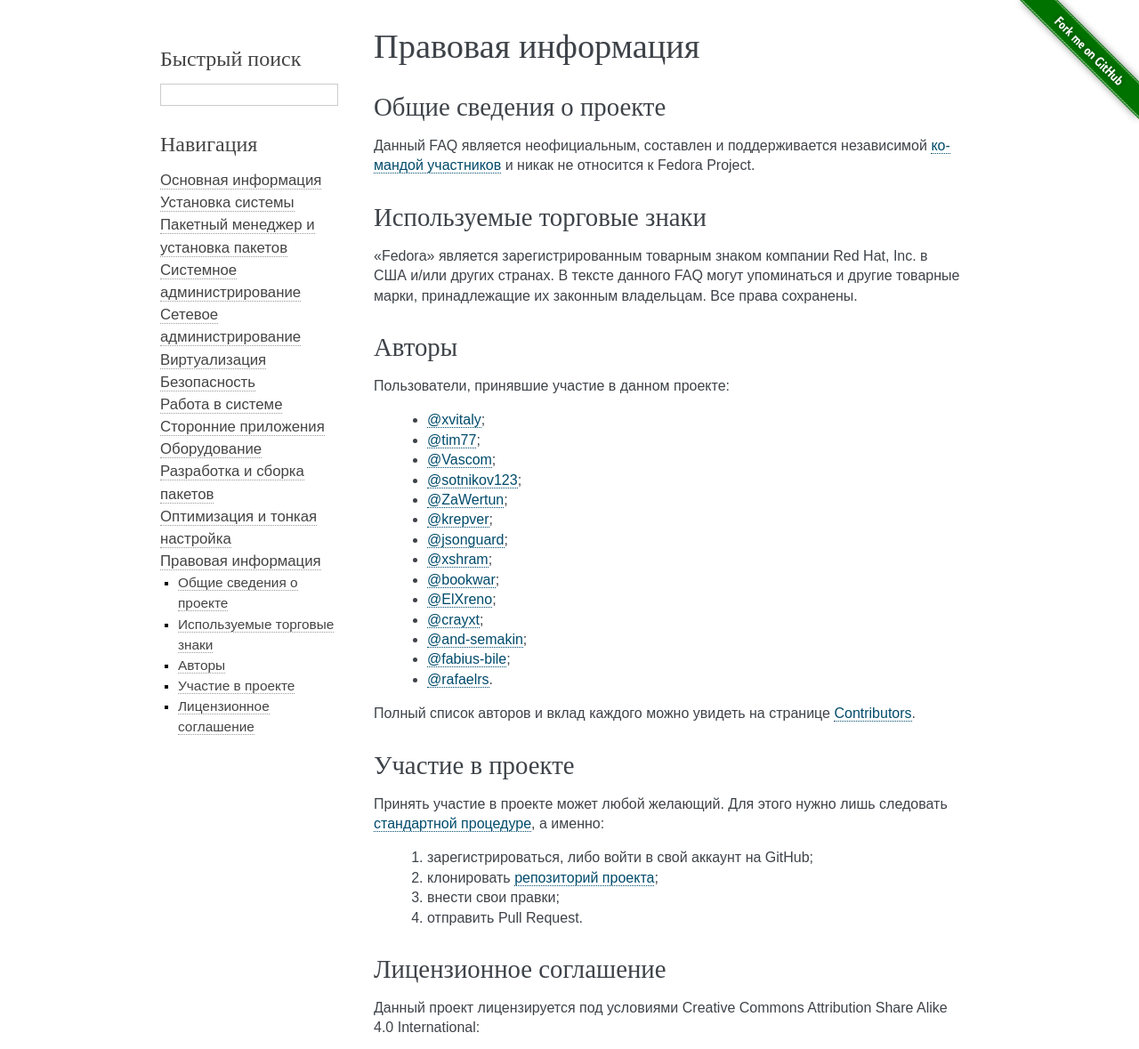
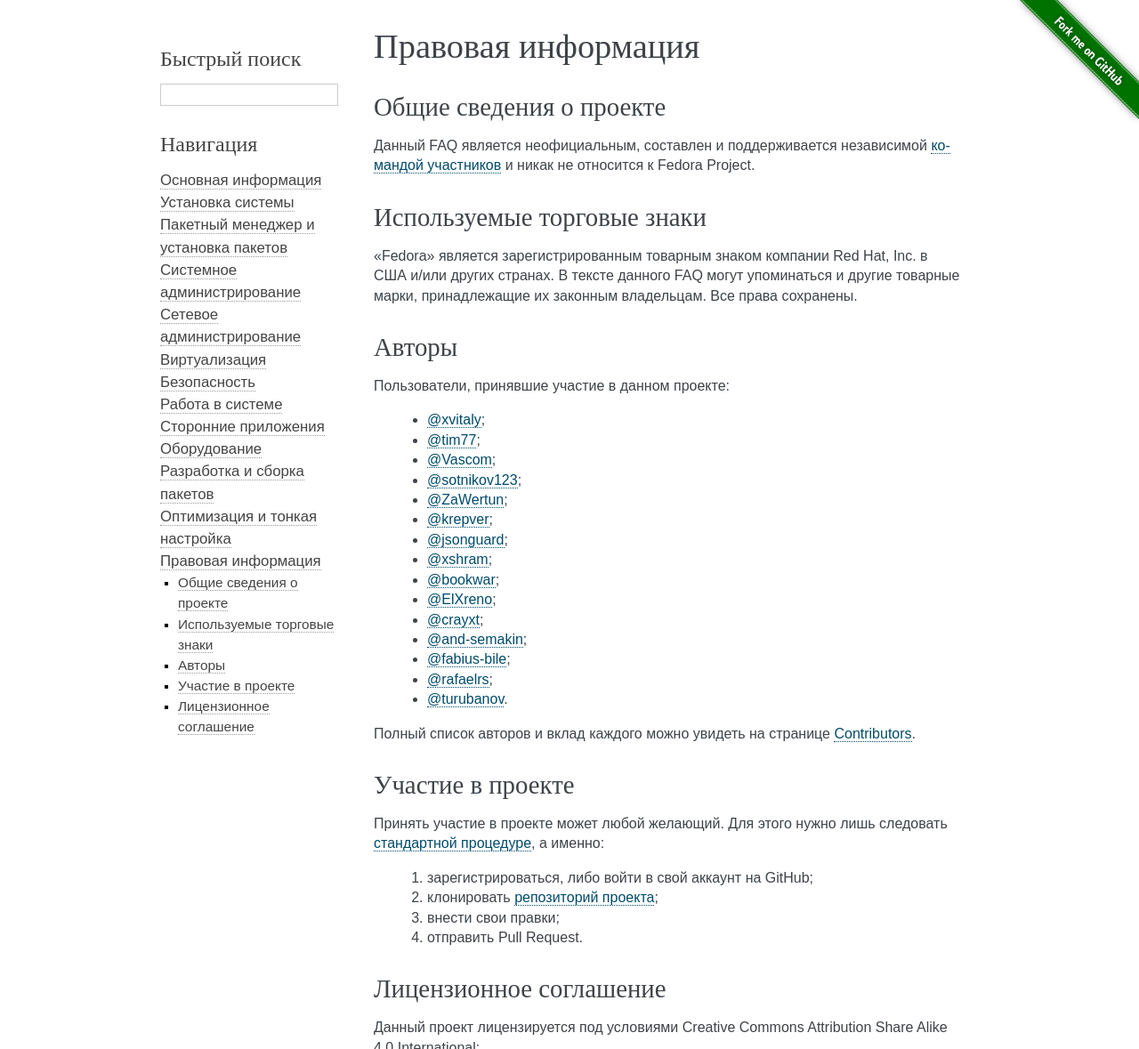
Before and after one commit to RussianFedora/FAQ, a Sphinx documentation site: the page built from source/legal-info.rst, in a window 1280 px wide, cut to the strip 0-1179 px from the top of the page. Shown: the whole strip at 89% size. Built offline with Sphinx 7.4.7, drawn with Linux system fonts in a browser that asks for light colours; comment, search, counter and statistics services are not loaded.

Commit message:
Added a new contributor to the Legal page.

```diff
--- a/source/legal-info.rst
+++ b/source/legal-info.rst
@@ -50,7 +50,8 @@
   * `@crayxt <https://github.com/crayxt>`__;
   * `@and-semakin <https://github.com/and-semakin>`__;
   * `@fabius-bile <https://github.com/fabius-bile>`__;
-  * `@rafaelrs <https://github.com/rafaelrs>`__.
+  * `@rafaelrs <https://github.com/rafaelrs>`__;
+  * `@turubanov <https://github.com/turubanov>`__.
 
 Полный список авторов и вклад каждого можно увидеть на странице `Contributors <https://github.com/RussianFedora/FAQ/graphs/contributors>`__.
 
```
